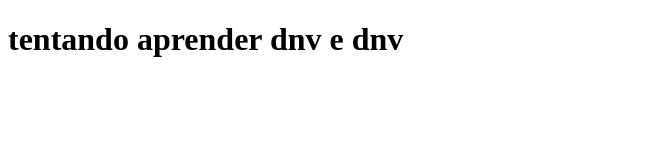
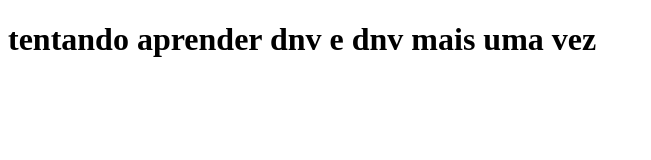
Before and after one commit to bigod1/git-kenzie-aula-, a plain HTML site: page index.html in a window 1280 px wide. Shown: the whole page, without its empty margins (0-651 px from the left). Drawn offline with Linux system fonts and the light colour scheme.

Commit message:
ultima tentativa

```diff
--- a/index.html
+++ b/index.html
@@ -7,6 +7,6 @@
     <title>Document</title>
 </head>
 <body>
-    <h1>tentando aprender dnv e dnv</h1>
+    <h1>tentando aprender dnv e dnv mais uma vez</h1>
 </body>
 </html>
```
